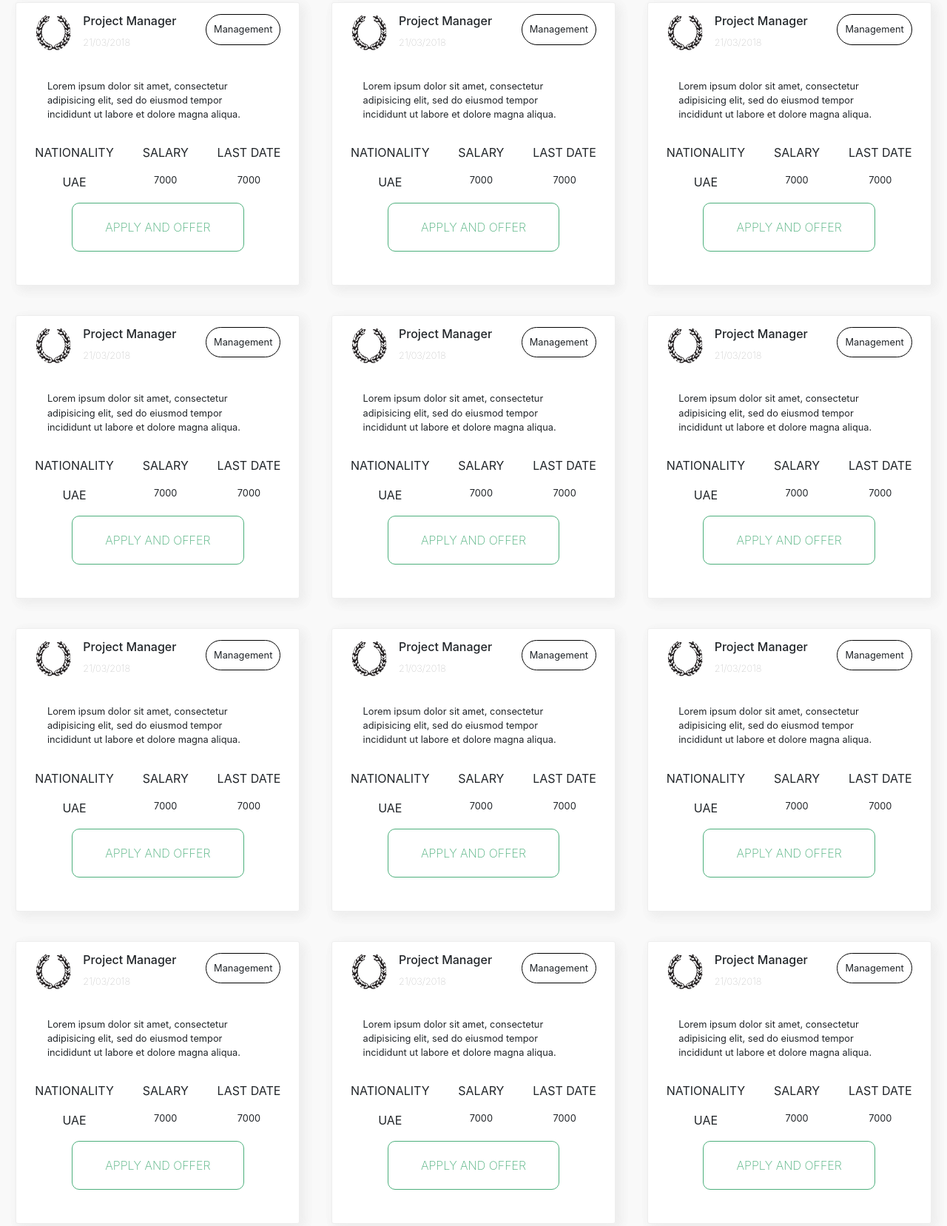
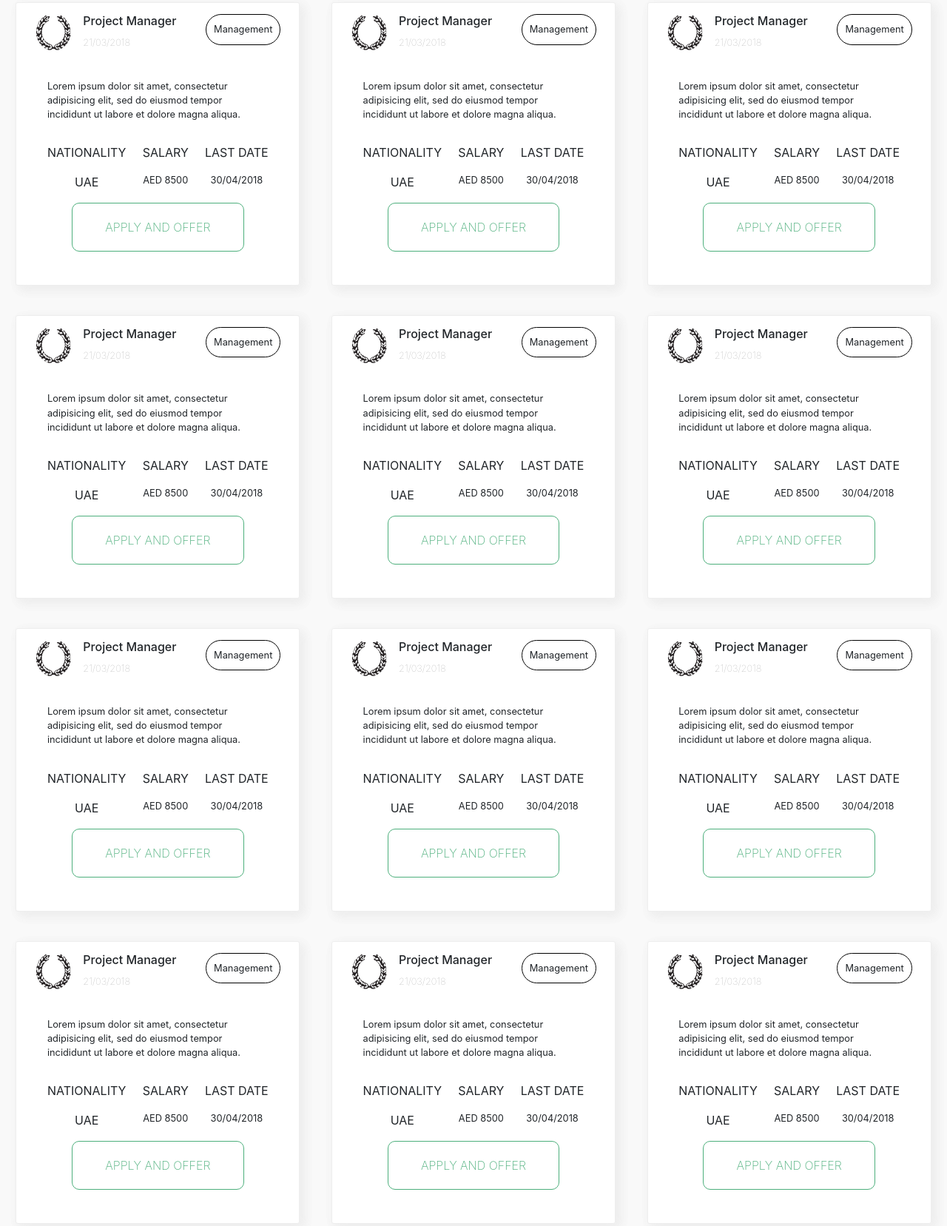
Before and after one commit to a-atalla/prototype-training-frontend, a plain HTML site: page index.html in a window 1280 px wide. Shown: the part 863-2520 px from the top of the page at 74% size. Drawn offline with Linux system fonts and the light colour scheme.

Commit message:
fix job details

```diff
--- a/index.html
+++ b/index.html
@@ -97,11 +97,11 @@
           </div>
           <div class="job-detail-salary">
             <p>SALARY</p>
-            <small>7000</small>
+            <small>AED 8500</small>
           </div>
           <div class="job-detail-date">
             <p>LAST DATE</p>
-            <small><AED>7000</AED></small>
+            <small>30/04/2018</small>
           </div>
         </div>
         <div class="job-card-row job-apply">
@@ -141,11 +141,11 @@
           </div>
           <div class="job-detail-salary">
             <p>SALARY</p>
-            <small>7000</small>
+            <small>AED 8500</small>
           </div>
           <div class="job-detail-date">
             <p>LAST DATE</p>
-            <small><AED>7000</AED></small>
+            <small>30/04/2018</small>
           </div>
         </div>
         <div class="job-card-row job-apply">
@@ -185,11 +185,11 @@
           </div>
           <div class="job-detail-salary">
             <p>SALARY</p>
-            <small>7000</small>
+            <small>AED 8500</small>
           </div>
           <div class="job-detail-date">
             <p>LAST DATE</p>
-            <small><AED>7000</AED></small>
+            <small>30/04/2018</small>
           </div>
         </div>
         <div class="job-card-row job-apply">
@@ -229,11 +229,11 @@
           </div>
           <div class="job-detail-salary">
             <p>SALARY</p>
-            <small>7000</small>
+            <small>AED 8500</small>
           </div>
           <div class="job-detail-date">
             <p>LAST DATE</p>
-            <small><AED>7000</AED></small>
+            <small>30/04/2018</small>
           </div>
         </div>
         <div class="job-card-row job-apply">
@@ -273,11 +273,11 @@
           </div>
           <div class="job-detail-salary">
             <p>SALARY</p>
-            <small>7000</small>
+            <small>AED 8500</small>
           </div>
           <div class="job-detail-date">
             <p>LAST DATE</p>
-            <small><AED>7000</AED></small>
+            <small>30/04/2018</small>
           </div>
         </div>
         <div class="job-card-row job-apply">
@@ -317,11 +317,11 @@
           </div>
           <div class="job-detail-salary">
             <p>SALARY</p>
-            <small>7000</small>
+            <small>AED 8500</small>
           </div>
           <div class="job-detail-date">
             <p>LAST DATE</p>
-            <small><AED>7000</AED></small>
+            <small>30/04/2018</small>
           </div>
         </div>
         <div class="job-card-row job-apply">
@@ -361,11 +361,11 @@
           </div>
           <div class="job-detail-salary">
             <p>SALARY</p>
-            <small>7000</small>
+            <small>AED 8500</small>
           </div>
           <div class="job-detail-date">
             <p>LAST DATE</p>
-            <small><AED>7000</AED></small>
+            <small>30/04/2018</small>
           </div>
         </div>
         <div class="job-card-row job-apply">
@@ -405,11 +405,11 @@
           </div>
           <div class="job-detail-salary">
             <p>SALARY</p>
-            <small>7000</small>
+            <small>AED 8500</small>
           </div>
           <div class="job-detail-date">
             <p>LAST DATE</p>
-            <small><AED>7000</AED></small>
+            <small>30/04/2018</small>
           </div>
         </div>
         <div class="job-card-row job-apply">
@@ -449,11 +449,11 @@
           </div>
           <div class="job-detail-salary">
             <p>SALARY</p>
-            <small>7000</small>
+            <small>AED 8500</small>
           </div>
           <div class="job-detail-date">
             <p>LAST DATE</p>
-            <small><AED>7000</AED></small>
+            <small>30/04/2018</small>
           </div>
         </div>
         <div class="job-card-row job-apply">
@@ -493,11 +493,11 @@
           </div>
           <div class="job-detail-salary">
             <p>SALARY</p>
-            <small>7000</small>
+            <small>AED 8500</small>
           </div>
           <div class="job-detail-date">
             <p>LAST DATE</p>
-            <small><AED>7000</AED></small>
+            <small>30/04/2018</small>
           </div>
         </div>
         <div class="job-card-row job-apply">
@@ -537,11 +537,11 @@
           </div>
           <div class="job-detail-salary">
             <p>SALARY</p>
-            <small>7000</small>
+            <small>AED 8500</small>
           </div>
           <div class="job-detail-date">
             <p>LAST DATE</p>
-            <small><AED>7000</AED></small>
+            <small>30/04/2018</small>
           </div>
         </div>
         <div class="job-card-row job-apply">
@@ -581,11 +581,11 @@
           </div>
           <div class="job-detail-salary">
             <p>SALARY</p>
-            <small>7000</small>
+            <small>AED 8500</small>
           </div>
           <div class="job-detail-date">
             <p>LAST DATE</p>
-            <small><AED>7000</AED></small>
+            <small>30/04/2018</small>
           </div>
         </div>
         <div class="job-card-row job-apply">
```
Also changed, not shown: css/style-ltr.css, css/style-rtl.css, 2 other files.
